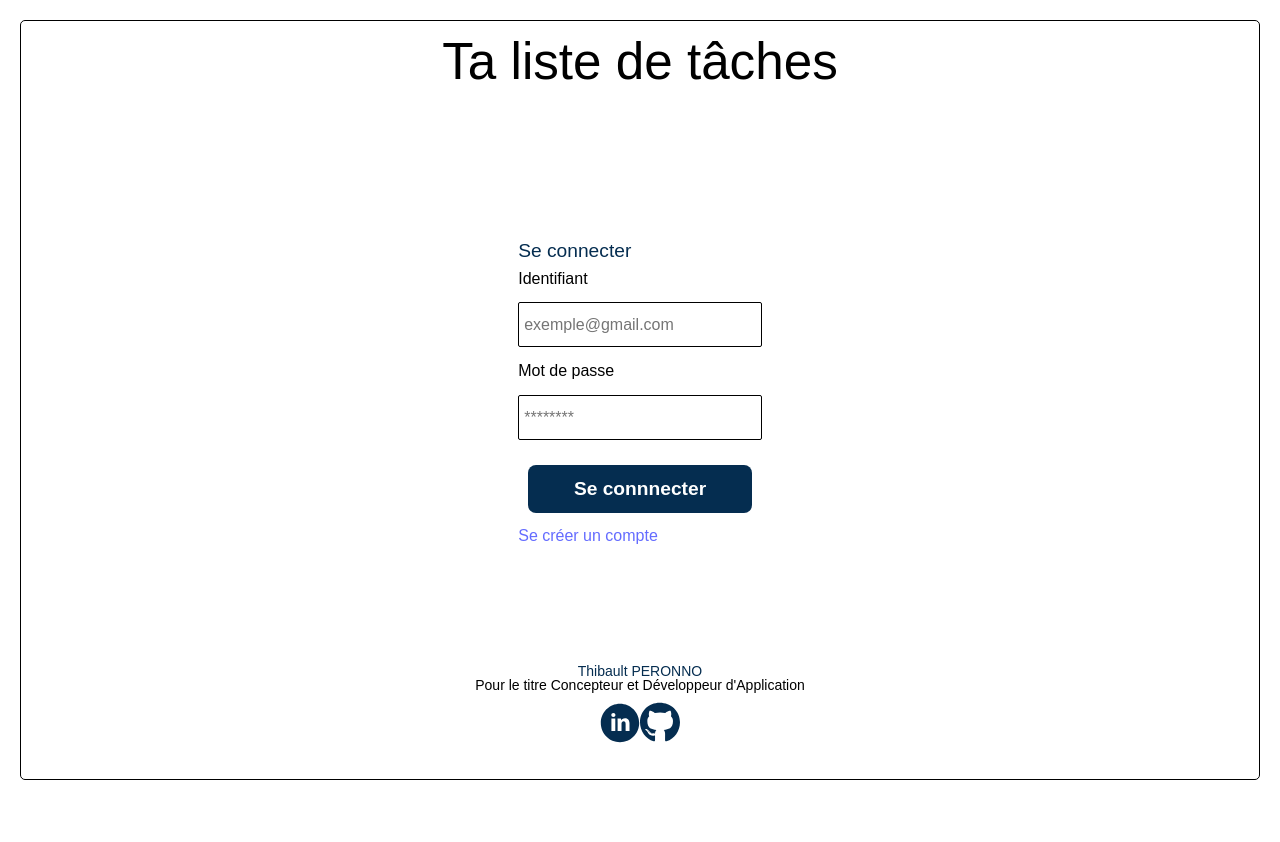
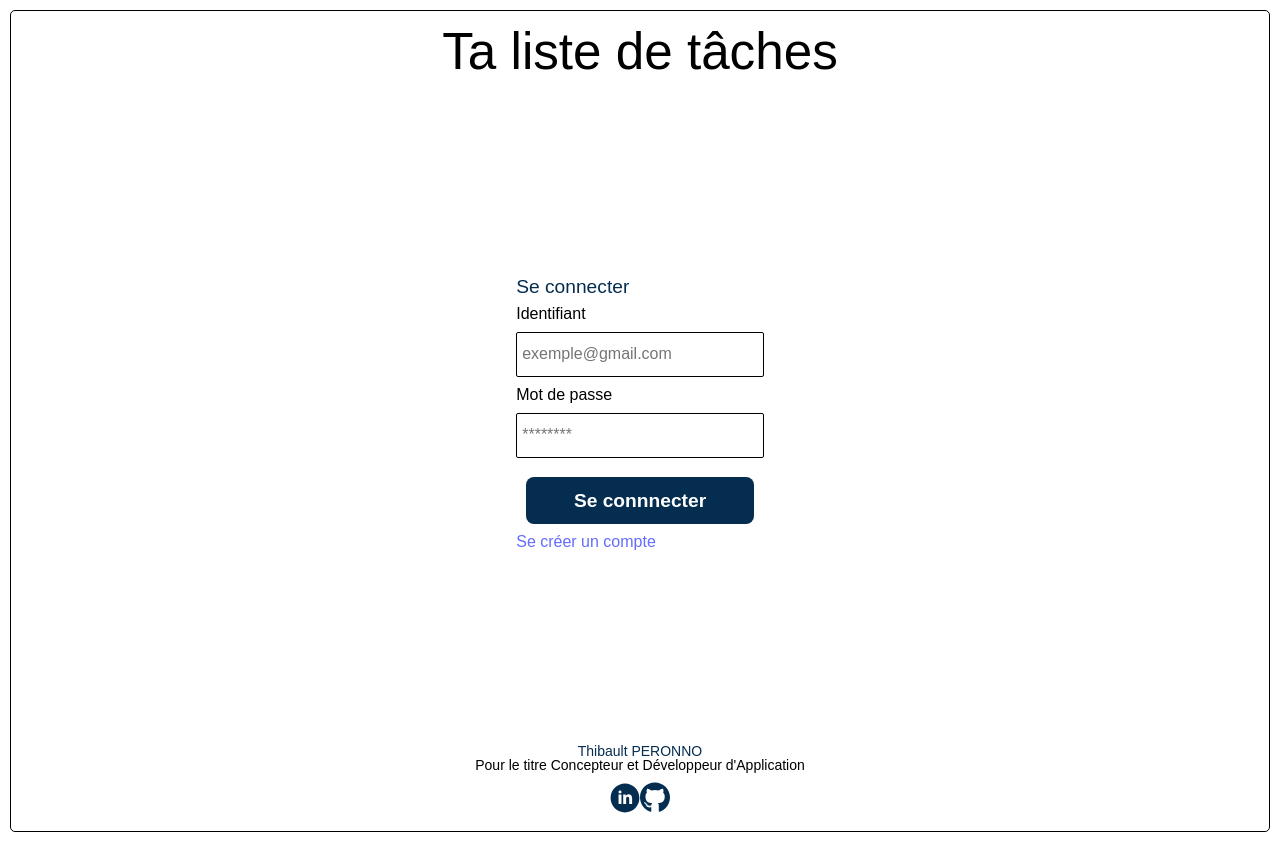
Before and after one commit to thibault-peronno/to_do_list_, a React (Vite) app: page /login in a window 1280 px wide. Before the commit the page ends 800 px from the top, so only its background shows below. Built offline with nearby package versions, Linux system fonts and the light colour scheme; a web font is replaced by a local one.

Commit message:
fixed sccs

```diff
--- a/src/app.scss
+++ b/src/app.scss
@@ -1,6 +1,6 @@
 .stroke{
     border : 1px solid black;
     border-radius: 5px;
-    min-height: 100%;
+    min-height: 100vh;
     padding: 10px;
 }
--- a/src/assets/styles/index.scss
+++ b/src/assets/styles/index.scss
@@ -14,9 +14,9 @@
 
 #root {
   margin: 0 auto;
-  padding: 20px;
+  padding: 10px;
   width: 100vw;
-  height: 100vh;
+  min-height: 100vh;
 }
 
 a {
@@ -38,7 +38,7 @@ body {
 }
 
 section {
-  height: 100%;
+  min-height: 100vh;
 }
 
 h1 {
@@ -111,7 +111,7 @@ button:focus-visible {
 }
 
 .icon {
-  width: 40px;
+  width: 30px;
 }
 
 .delete-button,
--- a/src/components/Login/Login.jsx
+++ b/src/components/Login/Login.jsx
@@ -66,7 +66,7 @@ function Login() {
           <p className={showMessage ? "displayErrorMessage" : "none"}>
                 {loginError}
               </p>
-          <form className="login_form" onSubmit={handleSubmitLogin}>
+          <form className="login-form" onSubmit={handleSubmitLogin}>
             <label htmlFor="email" className="login-form_label">
               Identifiant
             </label>
--- a/src/components/Login/login.scss
+++ b/src/components/Login/login.scss
@@ -6,8 +6,13 @@
     display: flex;
     flex-direction: column;
     justify-content: space-between;
-    flex-wrap: wrap;
     height: 100%;
+}
+.login-form{
+    display: flex;
+    flex-direction: column;
+    justify-content: space-between;
+    flex-wrap: nowrap;
 }
 
 .login_h2{
--- a/src/components/home/Home.jsx
+++ b/src/components/home/Home.jsx
@@ -154,12 +154,20 @@ function Home() {
   return (
     <section className="home-section ">
       <div className={updateIsActif ? "update_isActif" : "update"}>
-        <input
+      <textarea
+      className="update_text"
+        name="postContent"
+        value={updateTask.description}
+        rows={4}
+        cols={40}
+        onChange={(evt) => UpdateFieldTask(evt.target.value)}
+      />
+        {/* <input
           className="update_text"
           type="text"
           value={updateTask.description}
           onChange={(evt) => UpdateFieldTask(evt.target.value)}
-        />
+        /> */}
         <div className="update_btns">
           <button className="cancel-button" onClick={toggleNotActif}>
             X
@@ -221,7 +229,7 @@ function Home() {
                   />
                   <p>{task.description}</p>
                 </span>
-                <div>
+                <div className="home_tasks-btn">
                   <button
                     className="edit-button"
                     onClick={() => toggleIsActif(task)}
--- a/src/components/home/home.scss
+++ b/src/components/home/home.scss
@@ -9,7 +9,7 @@
   display: flex;
   flex-direction: column;
   align-items: center;
-  height: 90vh;
+  min-height: 90vh;
   &_name {
     width: 100%;
     display: flex;
@@ -30,12 +30,17 @@
   &_tasks_task {
     display: flex;
     flex-wrap: nowrap;
-    align-items: center;
+    align-items: start;
+    flex-direction: column;
     justify-content: space-between;
   }
   &_tasks-task_input {
     display: flex;
     align-items: center;
+  }
+
+  &_tasks-btn{
+    align-self: end;
   }
 }
 input[type=checkbox] {
@@ -54,7 +59,7 @@ input[type=checkbox] {
   border-radius: 5px;
   padding: 10px;
   position: fixed;
-  left: 40%;
+  left: 12%;
   top: 40%;
 }
 .update{
@@ -76,7 +81,27 @@ input[type=checkbox] {
   .home_form {
     width: 30%;
   }
-  .home_taks-div {
-    width: 30%;
+  .home{
+    &_taks-div {
+      width: 30%;
+    }
+
+    &_tasks_task {
+      display: flex;
+      flex-direction: row;
+      flex-wrap: nowrap;
+      align-items: start;
+      justify-content: space-between;
+    }
+
+    &_tasks-btn{
+      align-self: end;
+    }
+
   }
+
+  .update_isActif{
+    left: 40%;
+  }
+
 }
--- a/src/components/profil/profil.scss
+++ b/src/components/profil/profil.scss
@@ -26,7 +26,7 @@
       flex-direction: column;
       flex-wrap: wrap;
       align-content: center;
-      width: 30%;
+      width: 100%;
       height: 50%;
       align-self: center;
       justify-content: space-between;
@@ -34,6 +34,8 @@
   }
   &_link{
     width: 100%;
+    margin: auto;
+    text-align: center;
   }
   &_button {
     color: #052d50;
@@ -89,6 +91,10 @@
   .profil {
     &_container {
       width: 100%;
+
+      &-infos {
+        width: 30%;
+      }
     }
     &_button {
       width: 100%;
--- a/src/components/register/register.scss
+++ b/src/components/register/register.scss
@@ -2,7 +2,7 @@
     display: flex;
     flex-direction: column;
     justify-content: space-between;
-    height: 90vh;
+    min-height: 90vh;
 
     &_h2_form{
         width: 95%;
```
